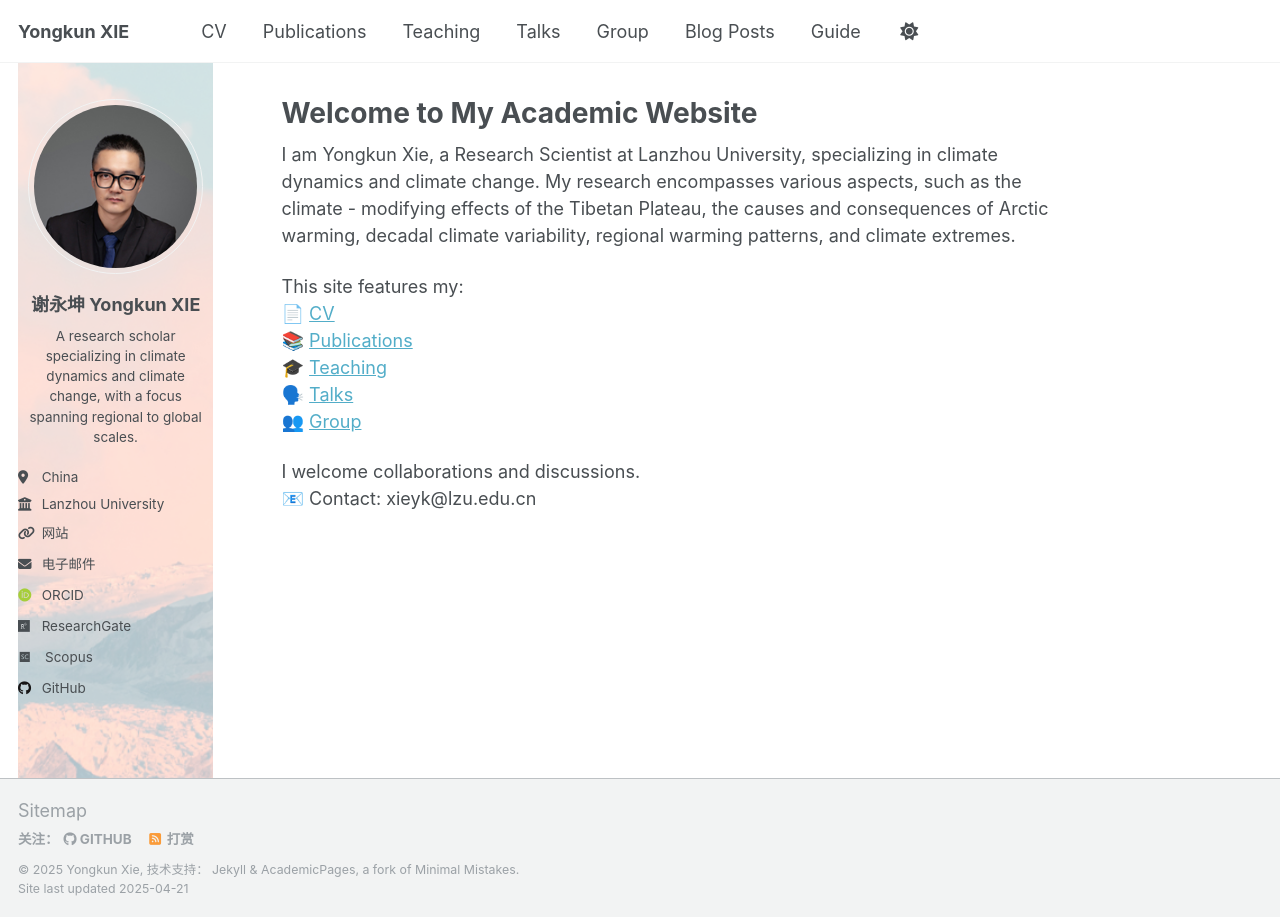
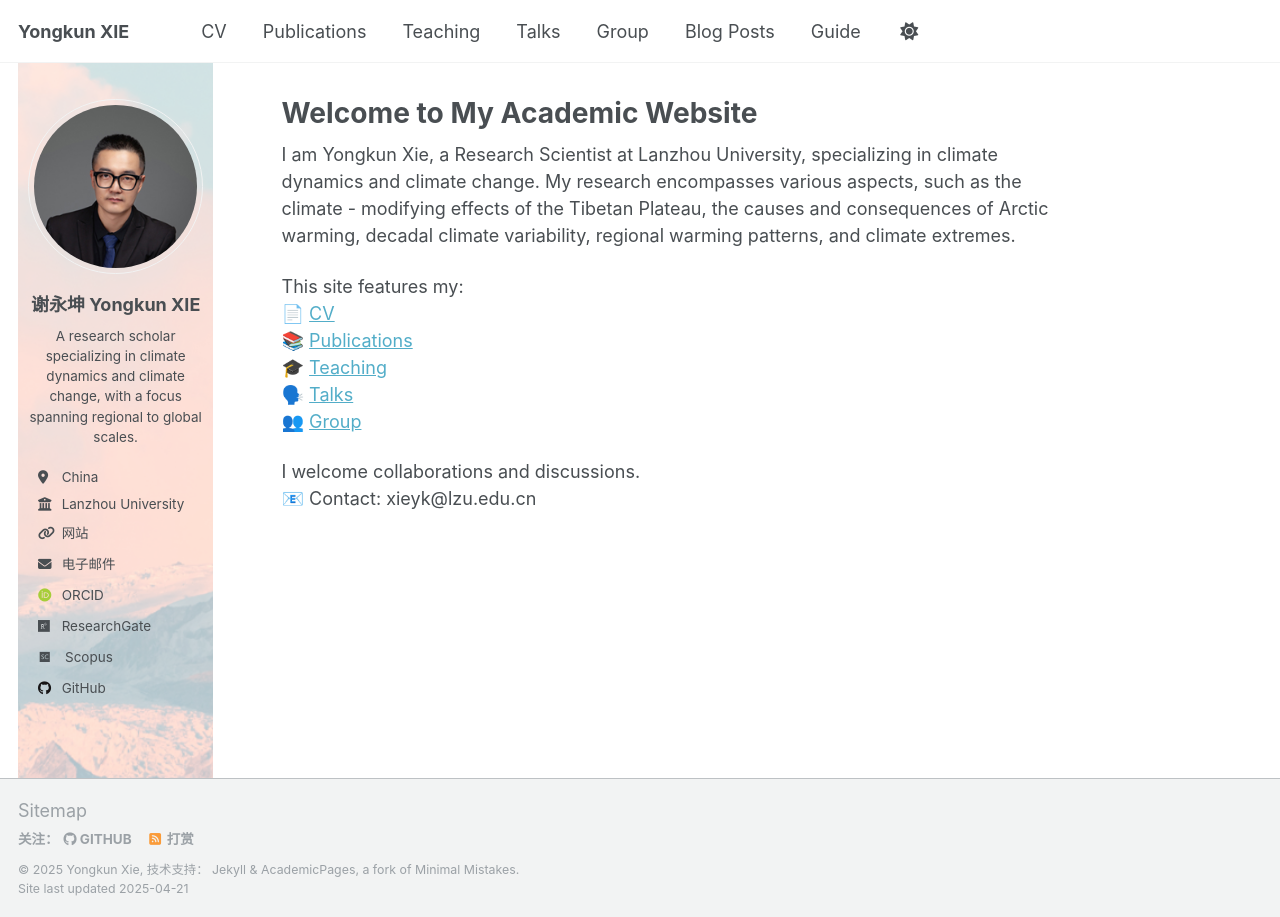
Before and after one commit to yongkunxie/yongkunxie.github.io, a Jekyll site: the page built from _pages/about.md, in a window 1280 px wide. Built offline with Jekyll 4.4.1, drawn with Linux system fonts in a browser that asks for light colours; some web fonts are replaced.

Commit message:
Update _sidebar.scss

```diff
--- a/_sass/layout/_sidebar.scss
+++ b/_sass/layout/_sidebar.scss
@@ -192,6 +192,7 @@
   z-index: 10;
   position: relative;
   cursor: pointer;
+  padding-left: 20px;  /* 增加左边距 */
 
   li:last-child {
     a {
@@ -219,7 +220,7 @@
   margin-top: 15px;
   margin-left: 15px;
   padding: 10px;
-  padding-left: 10px;  /* 增加左边距 */
+  padding-left: 20px;  /* 增加左边距 */
   list-style-type: none;
   border: 1px solid var(--global-border-color);
   border-radius: $border-radius;
```
